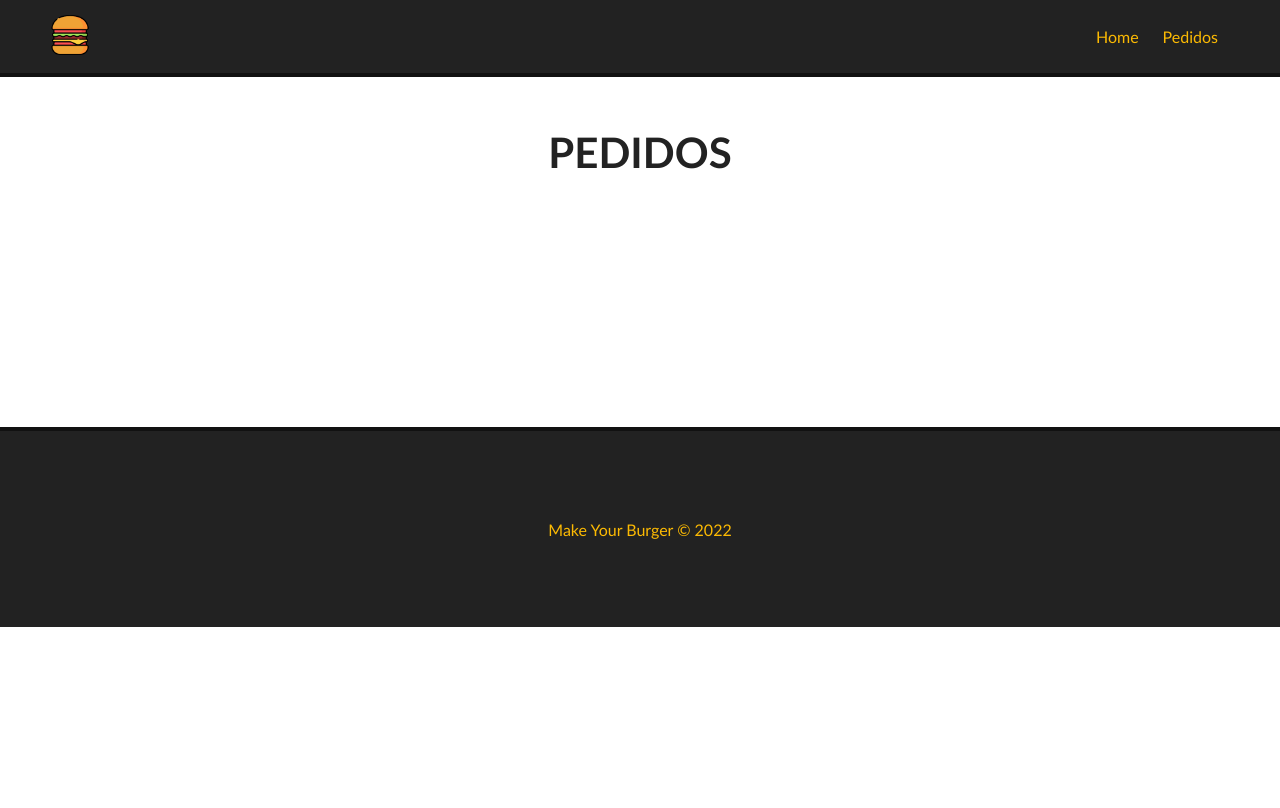
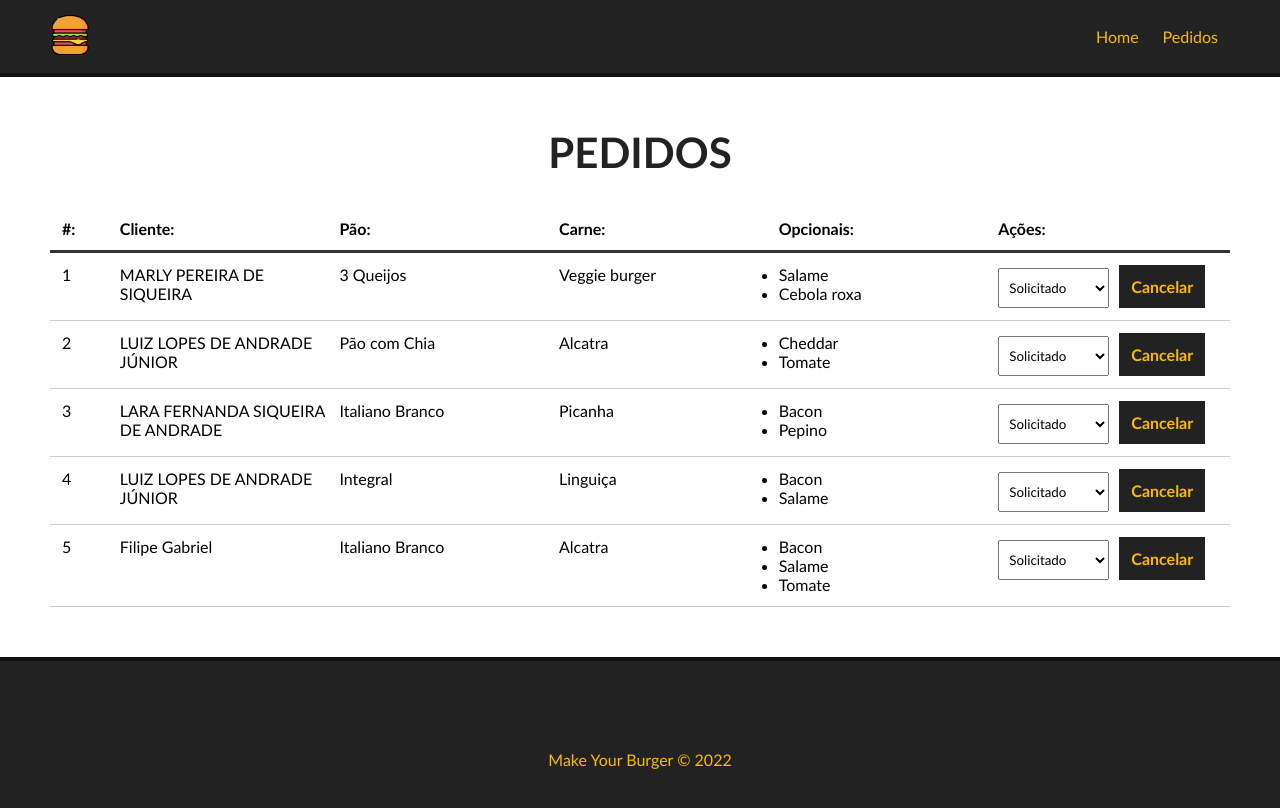
Before and after one commit to luizjrandrade/app_make_burger_vue, a Vue app: page /pedidos in a window 1280 px wide. Shown: the top 808 px of the page. Built offline with nearby package versions, Linux system fonts and the light colour scheme; data requests are answered from the project's data file.

Commit message:
Implementando dados do pedido no Dashboard

```diff
--- a/db/db.json
+++ b/db/db.json
@@ -129,6 +129,18 @@
       ],
       "status": "Solicitado",
       "id": 4
+    },
+    {
+      "nome": "Filipe Gabriel",
+      "carne": "Alcatra",
+      "pao": "Italiano Branco",
+      "opcionais": [
+        "Bacon",
+        "Salame",
+        "Tomate"
+      ],
+      "status": "Solicitado",
+      "id": 5
     }
   ]
 }
--- /dev/null
+++ b/src/components/Dashboard.vue
@@ -0,0 +1,128 @@
+<template>
+   <div id="burger-table">
+       <div>
+           <div id="burger-table-heading">
+               <div class="order-id">#:</div>
+               <div>Cliente:</div>
+               <div>Pão:</div>
+               <div>Carne:</div>
+               <div>Opcionais:</div>
+               <div>Ações:</div>
+           </div>
+       </div>
+       <div id="burger-table-rows">
+           <div class="burger-table-row" v-for="burger in burgers" :key="burger.id">
+               <div class="order-number">{{ burger.id }}</div>
+               <div>{{ burger.nome }}</div>
+               <div>{{ burger.pao }}</div>
+               <div>{{ burger.carne }}</div>
+               <div>
+                   <ul>
+                       <li v-for="(opcional, index) in burger.opcionais" :key="index">{{ opcional }}</li>
+                   </ul>
+               </div>
+               <div>
+                   <select name="status" class="status">
+                       <option value="">Selecione</option>
+                       <option v-for="s in status" :key="s.id" value="s.tipo" :selected="burger.status == s.tipo">{{ s.tipo }}</option>
+                   </select>
+                   <button class="delete-btn">Cancelar</button>
+               </div>
+           </div>
+       </div>
+   </div>
+</template>
+
+<script>
+export default {
+    name: "Dashboard",
+    data(){
+        return{
+            burgers: null,
+            burger_id: null,
+            status:[]
+        }
+    },
+    methods:{
+        async getPedidos(){
+
+            const req = await fetch("http://localhost:3000/burgers");
+            const data = await req.json();
+            this.burgers = data;
+
+            //resgatar status
+            this.getStatus();
+
+        },
+        async getStatus(){
+
+            const req = await fetch("http://localhost:3000/status");
+            const data = await req.json();
+            this.status = data;
+
+        }
+    },
+    mounted(){
+        this.getPedidos();
+    }
+}
+</script>
+
+<style scoped>
+
+#burger-table{
+    max-width: 1200px;
+    margin: 0 auto;
+}
+
+#burger-table-heading, #burger-table-rows,
+.burger-table-row {
+    display: flex;
+    flex-wrap: wrap;
+}
+
+#burger-table-heading{
+    font-weight: bold;
+    padding: 12px;
+    border-bottom: 3px solid #333;
+}
+
+#burger-table-heading div,
+.burger-table-row div {
+    width: 19%;
+}
+
+.burger-table-row {
+    width: 100%;
+    padding: 12px;
+    border-bottom: 1px solid #ccc;
+}
+
+#burger-table-heading .order-id,
+.burger-table-row .order-number {
+    width: 5%;
+}
+
+select {
+    padding: 10px 6px;
+    margin-right: 10px;
+}
+
+.delete-btn {
+    background-color: #222;
+    color: #FCBA03;
+    font-weight: bold;
+    border: 2px solid #222;
+    padding: 10px;
+    font-size: 16px;
+    margin: 0 auto;
+    cursor: pointer;
+    transition: .5s;
+}
+
+.delete-btn:hover {
+    background-color: transparent;
+    color: #222;
+}
+
+</style>
--- a/src/views/Pedidos.vue
+++ b/src/views/Pedidos.vue
@@ -1,5 +1,17 @@
 <template>
   <div class="main-container">
     <h1>PEDIDOS</h1>
+    <Dashboard />
   </div>
 </template>
+
+<script>
+import Dashboard from "../components/Dashboard.vue";
+
+export default {
+  name: "Pedidos",
+  components: {
+    Dashboard
+  }
+}
+</script>
```
